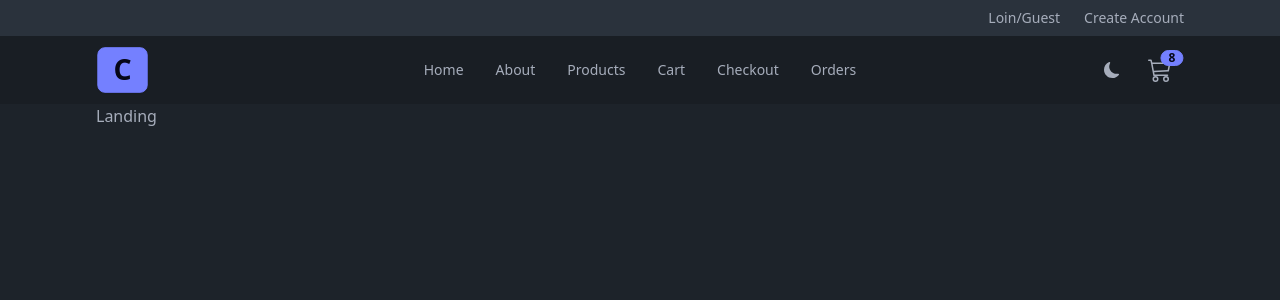
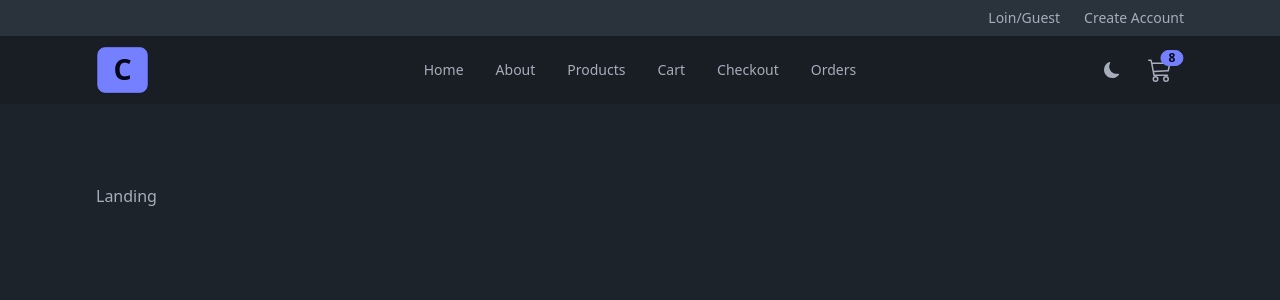
Before and after one commit to chanawit-k/comfy-store, a React (Vite) app: page /landing in a window 1280 px wide. Shown: the top 300 px of the page. Built offline with nearby package versions, Linux system fonts and the light colour scheme.

Commit message:
- add padding

```diff
--- a/src/pages/HomeLayout.jsx
+++ b/src/pages/HomeLayout.jsx
@@ -6,7 +6,7 @@ const HomeLayout = () => {
     <>
       <Header />
       <Navbar />
-      <div className="align-element">
+      <div className="align-element py-20">
         <Outlet />
       </div>
     </>
```
